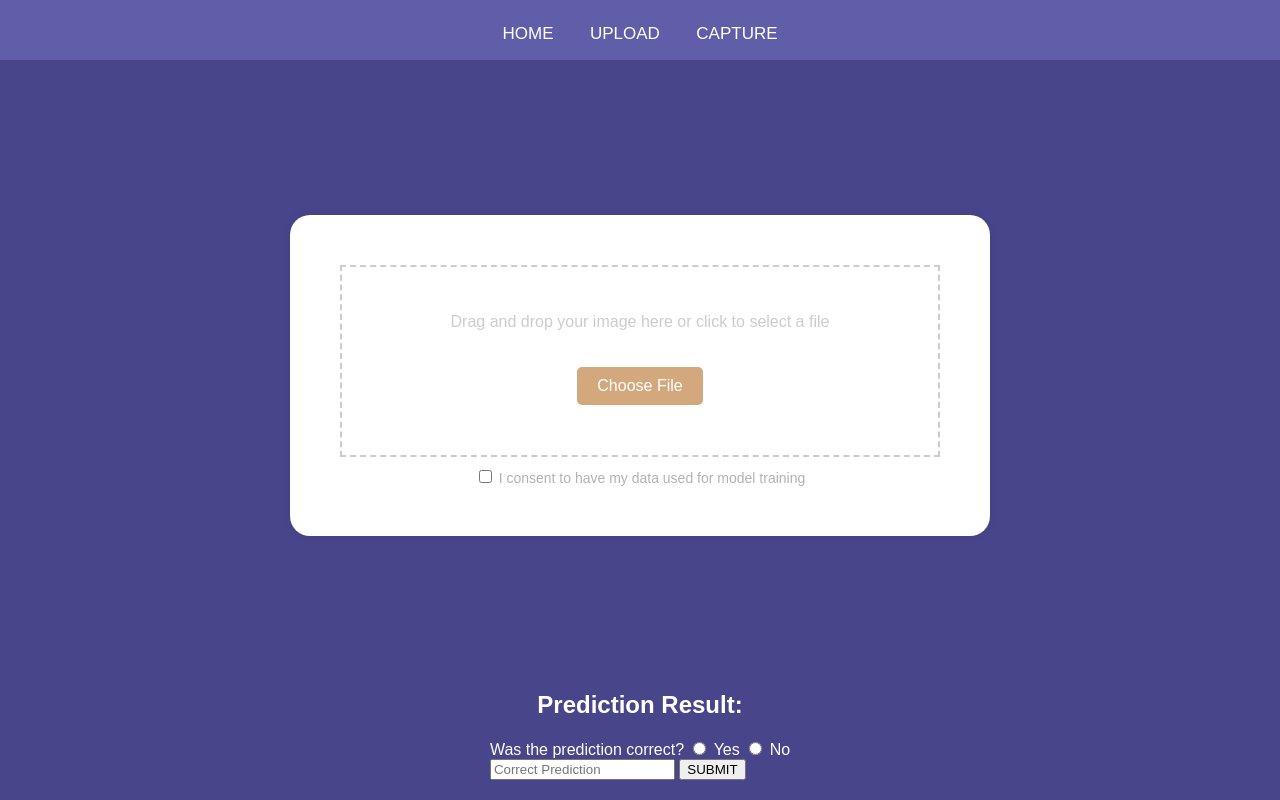
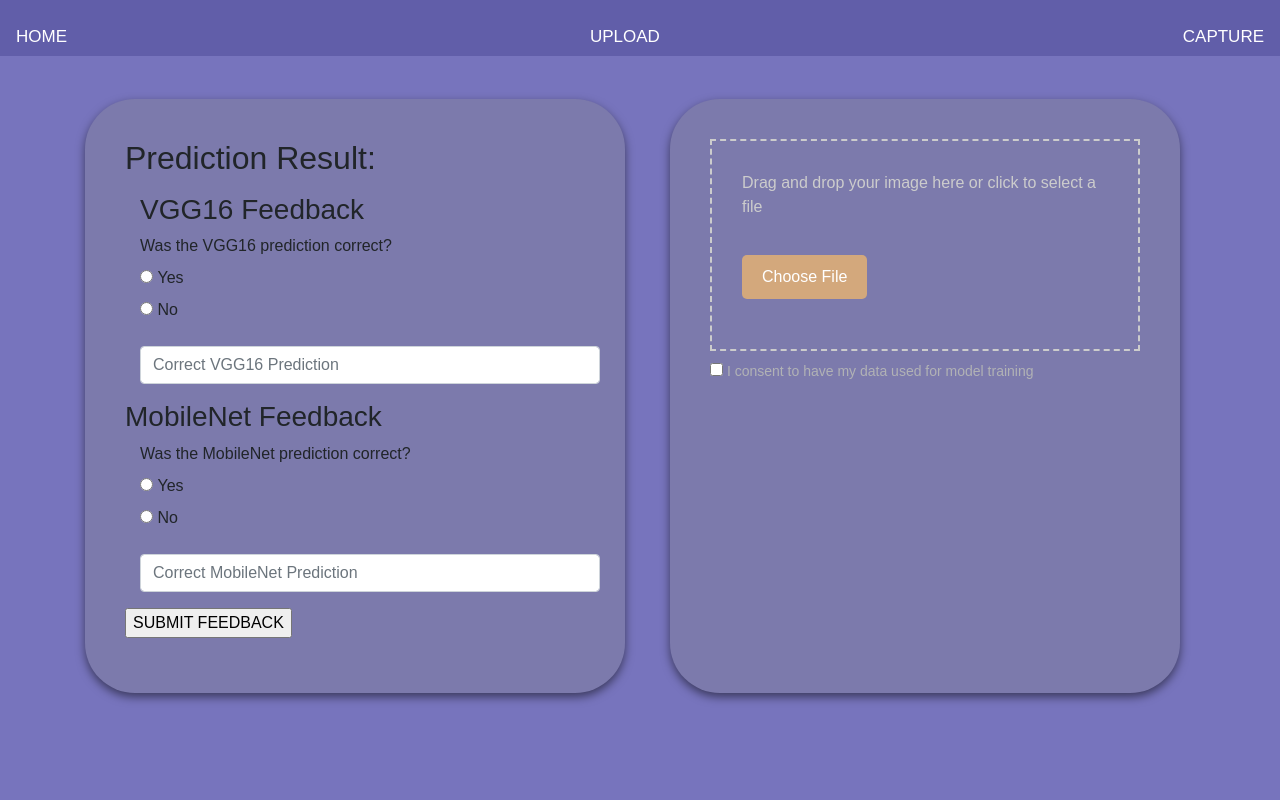
Before and after one commit to zedchichi/FYP_ENHANCING-ACCURACY-IN-BRITISH-SIGN-LANGUAGE-TRANSLATION-DIGITS-, a Flask app: page /upload in a window 1280 px wide. Run offline with Flask 3, Linux system fonts and the light colour scheme; some libraries are stand-ins or nearby versions.

Commit message:
Update upload.html
look

```diff
--- a/app/templates/upload.html
+++ b/app/templates/upload.html
@@ -4,6 +4,7 @@
     <meta charset="UTF-8">
     <meta name="viewport" content="width=device-width, initial-scale=1.0">
     <title>Upload Page</title>
+    <link rel="stylesheet" href="https://cdn.jsdelivr.net/npm/bootstrap@4.4.1/dist/css/bootstrap.min.css" integrity="sha384-Vkoo8x4CGsO3+Hhxv8T/Q5PaXtkKtu6ug5TOeNV6gBiFeWPGFN9MuhOf23Q9Ifjh" crossorigin="anonymous">
     <style>
        body, html {
             height: 100%;
@@ -24,7 +25,7 @@
         }
         .navbar {
             top: 0;
-            height: 5%;
+            height: 7%;
         }
         .navbar a {
             padding: 14px 16px;
@@ -38,17 +39,15 @@
             color: white;
         }
         .main-content {
-            flex: 1;
             padding: 20px;
-            background-color: #48458b;
-            color: #ffffff;
+            min-height: 85vh; /* Adjust the height as needed */
             display: flex;
-            flex-direction: column;
             align-items: center;
             justify-content: center;
-            min-height: 0;
-            width: 100%;
-            box-sizing: border-box;
+        }
+
+        .feedback-form, .upload-box {
+            margin: 15px; /* Add some space around the forms */
         }
         .footer {
             background-color: transparent;
@@ -58,7 +57,7 @@
             text-align: center;
         }
         .content-box {
-            background-color: #353b60; /* Match the color of the content box in the image */
+            background-color: #353b60;
             width: 80%; /* Adjust as necessary */
             height: 50%; /* Adjust as necessary */
             margin: 20px auto;
@@ -70,24 +69,17 @@
             border: none; /* Remove any border */
         }
 
-        .scroll-text {
-            text-align: center;
-            color: #ffffff;
-            font-size: 18px;
-            margin-top: auto; /* This pushes the scroll text to the bottom of the main content */
-            padding: 20px 0; /* Provide some padding for the scroll text */
+        .fr-box, .upload-box {
+            margin-top: 20px;
+            margin-bottom: 20px;
+            width: 100%; /* Adjust width as necessary */
+            max-width: 700px; /* Maximum width of the boxes */
+            background-color: #7C7AAC;
+            border-radius: 50px; /* Rounded corners */
+            padding: 40px; /* Padding inside the boxes */
+            box-shadow: 0 4px 10px rgba(0, 0, 0, 0.5); /* Box shadow for a subtle depth effect */
         }
 
-        .upload-box {
-            background: #fff;
-            border-radius: 20px;
-            padding: 50px;
-            text-align: center;
-            box-shadow: 0 0 10px rgba(0, 0, 0, 0.1);
-            width: 80%;
-            max-width: 600px;
-            margin: auto;
-        }
         .drag-area {
             border: 2px dashed #ccc;
             padding: 30px;
@@ -157,7 +149,65 @@
         <a href="{{ url_for('views.capture') }}">CAPTURE</a>
     </div>
 
-     <div class="main-content overflow-scroll">
+     <div class="main-content d-flex justify-content-center align-items-center">
+         <div class="container">
+             <div class="row">
+                 <div class="col-lg-6 d-flex justify-content-center">
+                     <div class="fr-box">
+                         <h2>Prediction Result:</h2>
+                         <div id="prediction-result" style="display: none"></div>
+
+                         <form class="feedback-form w-100" id="feedback-form" onsubmit="submitFeedback(event)">
+                            <input type="hidden" id="image_id" name="image_id" value="">
+
+                            <!-- The predicted-class input is used to store the model's prediction -->
+                            <input type="hidden" id="predicted-class" name="predicted-class" value="">
+
+                            <div class="feedback-section">
+                                <h3>VGG16 Feedback</h3>
+                                 <div class="form-group">
+                                    <label for="vgg-correct">Was the VGG16 prediction correct?</label>
+                                    <div>
+                                        <input type="radio" id="vgg-yes" name="feedback-vgg" value="yes">
+                                        <label for="vgg-yes">Yes</label>
+                                    </div>
+                                    <div>
+                                        <input type="radio" id="vgg-no" name="feedback-vgg" value="no">
+                                        <label for="vgg-no">No</label>
+                                    </div>
+                                </div>
+                                <div class="form-row">
+                                    <div class="col">
+                                        <input type="text" class="form-control" id="correct-prediction-vgg" name="correct-prediction-vgg" placeholder="Correct VGG16 Prediction">
+                                    </div>
+                                </div>
+
+                                <h3 class="row mt-3">MobileNet Feedback</h3>
+                                <div class="form-group">
+                                    <label for="mobilenet-correct">Was the MobileNet prediction correct?</label>
+                                    <div>
+                                        <input type="radio" id="mobilenet-yes" name="feedback-mobilenet" value="yes">
+                                        <label for="mobilenet-yes">Yes</label>
+                                    </div>
+                                    <div>
+                                        <input type="radio" id="mobilenet-no" name="feedback-mobilenet" value="no">
+                                        <label for="mobilenet-no">No</label>
+                                    </div>
+                                </div>
+
+                                <div class="form-row">
+                                    <div class="col">
+                                        <input type="text" class="form-control" id="correct-prediction-mobilenet" name="correct-prediction-mobilenet" placeholder="Correct MobileNet Prediction">
+                                    </div>
+                                </div>
+                            </div>
+                             <div class="row mt-3">
+                                 <input type="submit" value="SUBMIT FEEDBACK">
+                             </div>
+                        </form>
+                     </div>
+                 </div>
+                 <div class="col-lg-6 d-flex justify-content-center">
                      <div class="upload-box" ondrop="dropHandler(event);" ondragover="dragOverHandler(event);">
                         <div class="drag-area" id="drag-area">
                             <p>Drag and drop your image here or click to select a file</p>
@@ -173,25 +223,14 @@
 
                     <button id="predictButton" class="btn" style="display:none;" onclick="requestPrediction()">Predict</button>
                     <div id="loadingIndicator" style="display: none;">Uploading...</div>
-        <h2>Prediction Result:</h2>
-        <div id="prediction-result" style="display: none"></div>
-
-        <form class="feedback-form" id="feedback-form" onsubmit="submitFeedback(event)">
-            <input type="hidden" id="image_id" name="image_id" value="">
-            <!-- The predicted-class input is used to store the model's prediction -->
-            <input type="hidden" id="predicted-class" name="predicted-class" value="">
-            <div class="feedback-section">
-                <label for="yes">Was the prediction correct?</label>
-                <input type="radio" id="yes" name="feedback" value="yes">
-                <label for="yes">Yes</label>
-                <input type="radio" id="no" name="feedback" value="no">
-                <label for="no">No</label>
                  </div>
-            <input type="text" id="correct-prediction" name="correct-prediction" placeholder="Correct Prediction">
-            <input type="submit" value="SUBMIT">
-        </form>
+             </div>
          </div>
 
+    </div>
+    <script src="https://code.jquery.com/jquery-3.4.1.slim.min.js" integrity="sha384-J6qa4849blE2+poT4WnyKhv5vZF5SrPo0iEjwBvKU7imGFAV0wwj1yYfoRSJoZ+n" crossorigin="anonymous"></script>
+    <script src="https://cdn.jsdelivr.net/npm/popper.js@1.16.0/dist/umd/popper.min.js" integrity="sha384-Q6E9RHvbIyZFJoft+2mJbHaEWldlvI9IOYy5n3zV9zzTtmI3UksdQRVvoxMfooAo" crossorigin="anonymous"></script>
+    <script src="https://cdn.jsdelivr.net/npm/bootstrap@4.4.1/dist/js/bootstrap.min.js" integrity="sha384-wfSDF2E50Y2D1uUdj0O3uMBJnjuUD4Ih7YwaYd1iqfktj0Uod8GCExl3Og8ifwB6" crossorigin="anonymous"></script>
 
 
     <script>
@@ -288,13 +327,18 @@
         function submitFeedback(event) {
             event.preventDefault();
             let imageId = document.getElementById('image_id').value;
-            let feedbackCorrect = document.querySelector('input[name="feedback"]:checked').value === 'yes'; // This is boolean now
-            let correctClass = document.getElementById('correct-prediction').value; // Get user input for the correct class
+            let feedbackCorrectVGG = document.querySelector('input[name="feedback-vgg"]:checked').value === 'yes';
+            let correctClassVGG = document.getElementById('correct-prediction-vgg').value;
+
+            let feedbackCorrectMobileNet = document.querySelector('input[name="feedback-mobilenet"]:checked').value === 'yes';
+            let correctClassMobileNet = document.getElementById('correct-prediction-mobilenet').value;
 
             let feedbackData = {
                 image_id: imageId,
-                correct_class: correctClass,
-                feedback_correct: feedbackCorrect // Send this as a boolean value
+                correct_class_vgg: correctClassVGG,
+                feedback_correct_vgg: feedbackCorrectVGG,
+                correct_class_mobilenet: correctClassMobileNet,
+                feedback_correct_mobilenet: feedbackCorrectMobileNet
             };
 
             fetch('/submit_feedback', {
@@ -307,8 +351,6 @@
                 alert('Feedback submitted successfully')
                 //clear the form
                     document.getElementById('feedbackForm').reset();
-                    // Disable the submit button to prevent duplicate submissions
-                    //document.getElementById('submitFeedbackButton').disabled = true;
             })
             .catch(error => console.error('Error:', error));
         }
```
Lines whose indentation alone changed are shown as unchanged.
